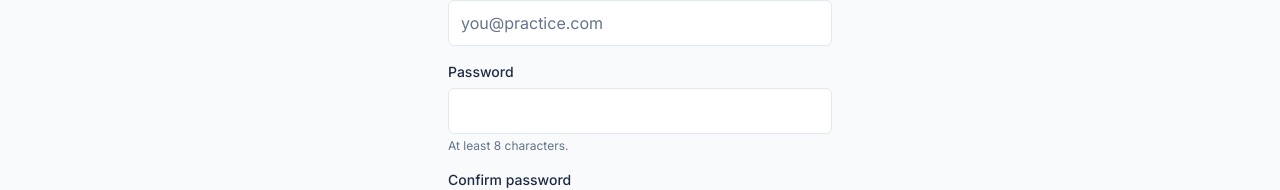
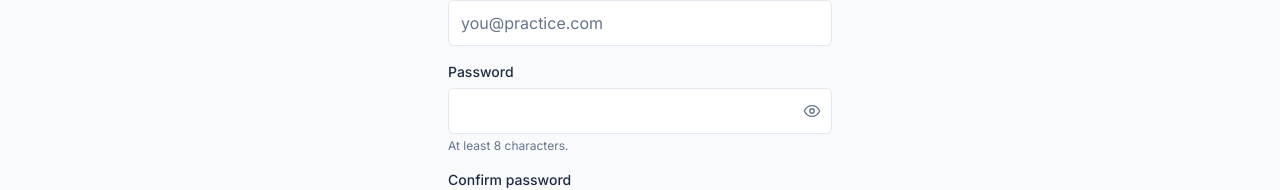
Before and after one commit to Kuba-Ventures/calderwood, a Next.js app: page /signup in a window 1280 px wide. Shown: the part 429-619 px from the top of the page. Built offline with nearby package versions, Linux system fonts and the light colour scheme.

Commit message:
Add show/hide password eye toggle on /login and /signup

```diff
--- a/app/login/page.tsx
+++ b/app/login/page.tsx
@@ -24,6 +24,7 @@ function LoginForm() {
 
   const [email, setEmail] = useState("");
   const [password, setPassword] = useState("");
+  const [showPassword, setShowPassword] = useState(false);
   const [error, setError] = useState<string | null>(null);
   const [submitting, setSubmitting] = useState(false);
 
@@ -109,15 +110,26 @@ function LoginForm() {
                 Forgot password?
               </a>
             </div>
+            <div className="relative mt-1.5">
               <input
-              type="password"
+                type={showPassword ? "text" : "password"}
                 id="password"
                 value={password}
                 onChange={(e) => setPassword(e.target.value)}
                 placeholder="********"
                 autoComplete="current-password"
-              className="mt-1.5 w-full rounded-md border border-canvas-border bg-canvas px-3 py-2.5 text-base text-ink-700 placeholder:text-ink-400 focus:border-ink-900 focus:outline-none focus:ring-1 focus:ring-ink-900"
+                className="w-full rounded-md border border-canvas-border bg-canvas px-3 py-2.5 pr-11 text-base text-ink-700 placeholder:text-ink-400 focus:border-ink-900 focus:outline-none focus:ring-1 focus:ring-ink-900"
               />
+              <button
+                type="button"
+                onClick={() => setShowPassword((v) => !v)}
+                aria-label={showPassword ? "Hide password" : "Show password"}
+                aria-pressed={showPassword}
+                className="absolute inset-y-0 right-0 flex w-10 items-center justify-center text-ink-400 transition hover:text-ink-700 focus:outline-none"
+              >
+                {showPassword ? <EyeOffIcon /> : <EyeIcon />}
+              </button>
+            </div>
           </div>
           {error && (
             <p className="text-sm text-red-600" role="alert">
@@ -162,3 +174,38 @@ function LoginForm() {
     </main>
   );
 }
+
+function EyeIcon() {
+  return (
+    <svg width="18" height="18" viewBox="0 0 20 20" fill="none" aria-hidden="true">
+      <path
+        d="M1.5 10s3-6 8.5-6 8.5 6 8.5 6-3 6-8.5 6S1.5 10 1.5 10Z"
+        stroke="currentColor"
+        strokeWidth="1.5"
+        strokeLinecap="round"
+        strokeLinejoin="round"
+      />
+      <circle cx="10" cy="10" r="2.5" stroke="currentColor" strokeWidth="1.5" />
+    </svg>
+  );
+}
+
+function EyeOffIcon() {
+  return (
+    <svg width="18" height="18" viewBox="0 0 20 20" fill="none" aria-hidden="true">
+      <path
+        d="M3 3l14 14M7.5 5.5C8.3 5.18 9.13 5 10 5c5.5 0 8.5 6 8.5 6a13.4 13.4 0 0 1-2.7 3.3M5.5 7.5C3.5 9 1.5 10 1.5 10s3 6 8.5 6c1.6 0 3-.5 4.2-1.2"
+        stroke="currentColor"
+        strokeWidth="1.5"
+        strokeLinecap="round"
+        strokeLinejoin="round"
+      />
+      <path
+        d="M11.4 11.4a2 2 0 0 1-2.8-2.8"
+        stroke="currentColor"
+        strokeWidth="1.5"
+        strokeLinecap="round"
+      />
+    </svg>
+  );
+}
--- a/app/signup/page.tsx
+++ b/app/signup/page.tsx
@@ -11,6 +11,7 @@ export default function SignupPage() {
   const [email, setEmail] = useState("");
   const [password, setPassword] = useState("");
   const [confirm, setConfirm] = useState("");
+  const [showPassword, setShowPassword] = useState(false);
   const [error, setError] = useState<string | null>(null);
   const [info, setInfo] = useState<string | null>(null);
   const [submitting, setSubmitting] = useState(false);
@@ -91,18 +92,29 @@ export default function SignupPage() {
           </div>
           <div>
             <label htmlFor="password" className="block text-sm font-medium text-ink-700">Password</label>
-            <input
-              type="password" id="password" value={password}
-              onChange={(e) => setPassword(e.target.value)}
-              autoComplete="new-password" minLength={8}
-              className="mt-1.5 w-full rounded-md border border-canvas-border bg-canvas px-3 py-2.5 text-base text-ink-700 focus:border-ink-900 focus:outline-none focus:ring-1 focus:ring-ink-900"
-            />
+            <div className="relative mt-1.5">
+              <input
+                type={showPassword ? "text" : "password"} id="password" value={password}
+                onChange={(e) => setPassword(e.target.value)}
+                autoComplete="new-password" minLength={8}
+                className="w-full rounded-md border border-canvas-border bg-canvas px-3 py-2.5 pr-11 text-base text-ink-700 focus:border-ink-900 focus:outline-none focus:ring-1 focus:ring-ink-900"
+              />
+              <button
+                type="button"
+                onClick={() => setShowPassword((v) => !v)}
+                aria-label={showPassword ? "Hide password" : "Show password"}
+                aria-pressed={showPassword}
+                className="absolute inset-y-0 right-0 flex w-10 items-center justify-center text-ink-400 transition hover:text-ink-700 focus:outline-none"
+              >
+                {showPassword ? <EyeOffIcon /> : <EyeIcon />}
+              </button>
+            </div>
             <p className="mt-1 text-xs text-ink-400">At least 8 characters.</p>
           </div>
           <div>
             <label htmlFor="confirm" className="block text-sm font-medium text-ink-700">Confirm password</label>
             <input
-              type="password" id="confirm" value={confirm}
+              type={showPassword ? "text" : "password"} id="confirm" value={confirm}
               onChange={(e) => setConfirm(e.target.value)}
               autoComplete="new-password"
               className="mt-1.5 w-full rounded-md border border-canvas-border bg-canvas px-3 py-2.5 text-base text-ink-700 focus:border-ink-900 focus:outline-none focus:ring-1 focus:ring-ink-900"
@@ -128,3 +140,38 @@ export default function SignupPage() {
     </main>
   );
 }
+
+function EyeIcon() {
+  return (
+    <svg width="18" height="18" viewBox="0 0 20 20" fill="none" aria-hidden="true">
+      <path
+        d="M1.5 10s3-6 8.5-6 8.5 6 8.5 6-3 6-8.5 6S1.5 10 1.5 10Z"
+        stroke="currentColor"
+        strokeWidth="1.5"
+        strokeLinecap="round"
+        strokeLinejoin="round"
+      />
+      <circle cx="10" cy="10" r="2.5" stroke="currentColor" strokeWidth="1.5" />
+    </svg>
+  );
+}
+
+function EyeOffIcon() {
+  return (
+    <svg width="18" height="18" viewBox="0 0 20 20" fill="none" aria-hidden="true">
+      <path
+        d="M3 3l14 14M7.5 5.5C8.3 5.18 9.13 5 10 5c5.5 0 8.5 6 8.5 6a13.4 13.4 0 0 1-2.7 3.3M5.5 7.5C3.5 9 1.5 10 1.5 10s3 6 8.5 6c1.6 0 3-.5 4.2-1.2"
+        stroke="currentColor"
+        strokeWidth="1.5"
+        strokeLinecap="round"
+        strokeLinejoin="round"
+      />
+      <path
+        d="M11.4 11.4a2 2 0 0 1-2.8-2.8"
+        stroke="currentColor"
+        strokeWidth="1.5"
+        strokeLinecap="round"
+      />
+    </svg>
+  );
+}
```
Lines whose indentation alone changed are shown as unchanged.
